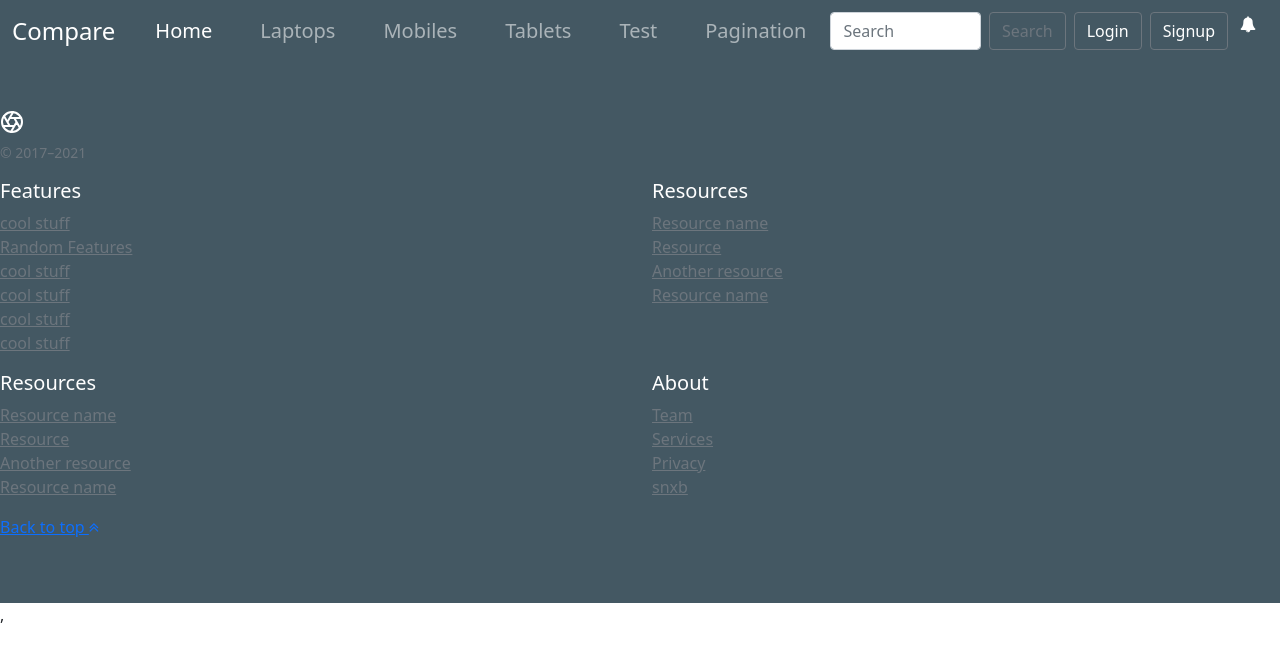
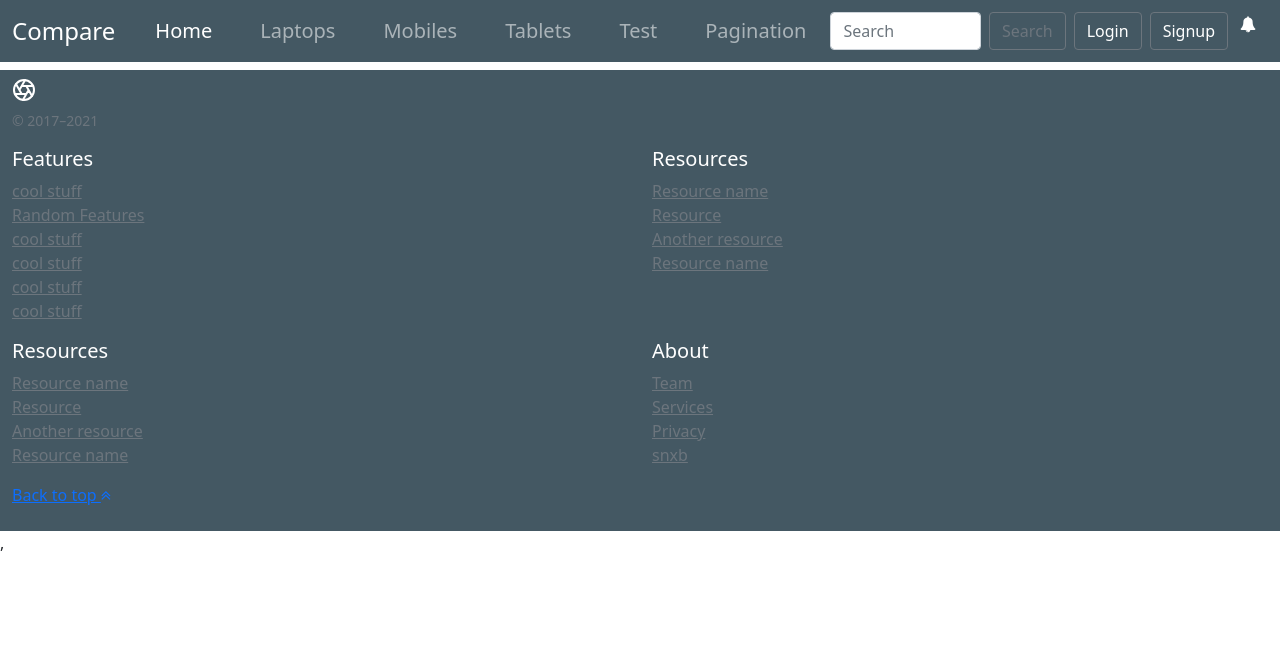
Before and after one commit to chaturcr48/compare, a React (Create React App) app: page / in a window 1280 px wide. Shown: the top 662 px of the page. Built offline with nearby package versions, Linux system fonts and the light colour scheme.

Commit message:
10:12 05-08-21

```diff
--- a/src/components/footer/Footer.js
+++ b/src/components/footer/Footer.js
@@ -25,8 +25,8 @@ const about = [
 const Footer = () => {
     return (
         <React.Fragment>
-            <div className="containerr" style={{backgroundColor: 'rgb(68,88,99)', color: 'white' }}>
-        <footer className=" py-5">
+            <div className="container-fluid mt-2" style={{backgroundColor: 'rgb(68,88,99)', color: 'white' }}>
+        <footer className="py-2">
             <div className="row">
                 <div className="col-12 col-md">
                     <svg xmlns="http://www.w3.org/2000/svg" width="24" height="24" fill="none" stroke="currentColor"
```
